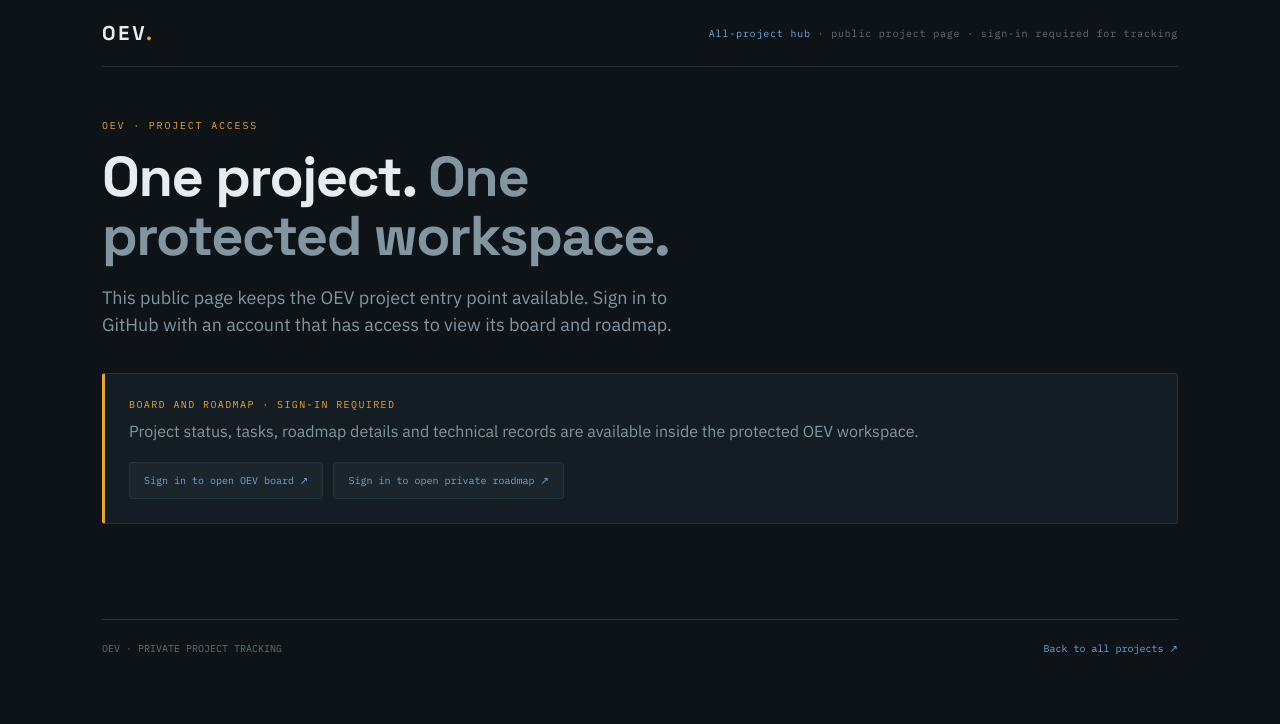
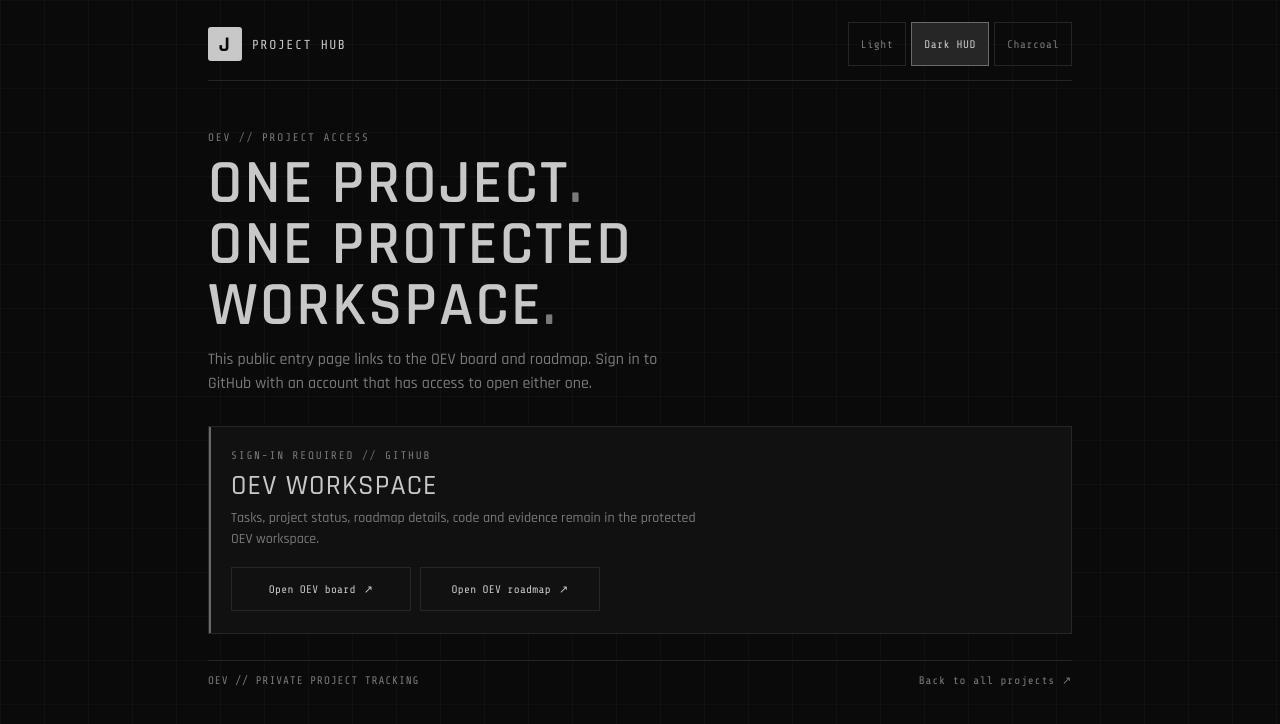
Before and after one commit to JhnsonO/project-hub, a plain HTML site: page oev-roadmap.html in a window 1280 px wide. Drawn offline with nearby package versions, Linux system fonts and the light colour scheme.

Commit message:
Refine hub privacy and OEV entry page

```diff
--- a/oev-roadmap.html
+++ b/oev-roadmap.html
@@ -1,27 +1,64 @@
 <!doctype html>
 <html lang="en">
 <head>
-<meta charset="utf-8"><meta name="viewport" content="width=device-width, initial-scale=1"><meta name="theme-color" content="#0D1317">
-<meta name="description" content="OEV project entry page. Sign in to view its board and roadmap.">
-<title>OEV — Project Access</title>
-<link rel="preconnect" href="https://fonts.googleapis.com"><link rel="preconnect" href="https://fonts.gstatic.com" crossorigin>
-<link href="https://fonts.googleapis.com/css2?family=Space+Grotesk:wght@500;700&family=IBM+Plex+Mono:wght@400;500&family=IBM+Plex+Sans:wght@400;500;600&display=swap" rel="stylesheet">
-<style>
-:root{--bg:#0D1317;--panel:#141D23;--line:#25333C;--ink:#E6EDF0;--muted:#8296A1;--dim:#5D6F7A;--hw:#E8A33D;--sw:#6BA8D8;--display:'Space Grotesk',system-ui,sans-serif;--body:'IBM Plex Sans',system-ui,sans-serif;--mono:'IBM Plex Mono',ui-monospace,monospace}
-*{box-sizing:border-box}body{margin:0;background:var(--bg);color:var(--ink);font:16px/1.55 var(--body);-webkit-font-smoothing:antialiased}a{color:inherit}.wrap{max-width:1120px;margin:auto;padding:0 22px}
-.mast{display:flex;justify-content:space-between;align-items:center;gap:16px;padding:20px 0;flex-wrap:wrap;border-bottom:1px solid var(--line)}.mark{font:700 20px var(--display);letter-spacing:.14em}.mark span{color:var(--hw)}.stamp{font:10px var(--mono);color:var(--dim);letter-spacing:.08em}.stamp a{color:var(--sw);text-decoration:none}
-.hero{padding:52px 0 35px}.kicker{font:10px var(--mono);letter-spacing:.18em;text-transform:uppercase;color:var(--hw);margin:0 0 16px}h1{font:700 clamp(32px,6vw,56px)/1.05 var(--display);letter-spacing:-.025em;margin:0 0 18px;max-width:18ch}h1 em{font-style:normal;color:var(--muted)}.sub{font-size:clamp(15px,2.2vw,18px);color:var(--muted);max-width:55ch;margin:0}
-.access{margin:34px 0 0;padding:24px;border:1px solid var(--line);border-left:3px solid var(--hw);background:var(--panel);border-radius:3px}.label{font:10px var(--mono);letter-spacing:.14em;text-transform:uppercase;color:var(--hw);display:block;margin-bottom:8px}.access p{color:var(--muted);margin:0 0 18px}.buttons{display:flex;gap:10px;flex-wrap:wrap}.buttons a{display:inline-block;text-decoration:none;border:1px solid var(--line);background:#1A252C;padding:11px 14px;border-radius:3px;font:10px var(--mono);color:var(--sw)}.buttons a:hover{border-color:var(--sw)}
-footer{margin-top:60px;border-top:1px solid var(--line);padding:22px 0 42px;display:flex;justify-content:space-between;gap:16px;flex-wrap:wrap}footer span{font:10px var(--mono);color:var(--dim)}footer a{font:10px var(--mono);color:var(--sw);text-decoration:none}
-@media(max-width:620px){.wrap{padding:0 16px}.hero{padding-top:38px}.access{padding:18px}.buttons a{width:100%;text-align:center}}
-</style>
+  <meta charset="utf-8">
+  <meta name="viewport" content="width=device-width, initial-scale=1">
+  <meta name="theme-color" content="#0a0a0a">
+  <meta name="description" content="Public OEV entry page. Sign in to view the protected project board and roadmap.">
+  <title>OEV — Project Access</title>
+  <link rel="preconnect" href="https://fonts.googleapis.com">
+  <link rel="preconnect" href="https://fonts.gstatic.com" crossorigin>
+  <link href="https://fonts.googleapis.com/css2?family=IBM+Plex+Mono:wght@400;500&family=IBM+Plex+Sans:wght@400;500;600&family=JetBrains+Mono:wght@400;500&family=Inter:wght@400;500;600&family=Newsreader:ital,wght@0,500;1,500&family=Rajdhani:wght@500;600;700&family=Share+Tech+Mono&display=swap" rel="stylesheet">
+  <link rel="stylesheet" href="./styles.css">
 </head>
-<body><div class="wrap">
-<header class="mast"><div class="mark">OEV<span>.</span></div><div class="stamp"><a href="index.html">All-project hub</a> · public project page · sign-in required for tracking</div></header>
-<main>
-<section class="hero"><p class="kicker">OEV · project access</p><h1>One project. <em>One protected workspace.</em></h1><p class="sub">This public page keeps the OEV project entry point available. Sign in to GitHub with an account that has access to view its board and roadmap.</p>
-<div class="access"><span class="label">Board and roadmap · sign-in required</span><p>Project status, tasks, roadmap details and technical records are available inside the protected OEV workspace.</p><div class="buttons"><a href="https://github.com/users/JhnsonO/projects/3/views/2" target="_blank" rel="noopener">Sign in to open OEV board ↗</a><a href="https://github.com/JhnsonO/oev/blob/main/docs/roadmap.md" target="_blank" rel="noopener">Sign in to open private roadmap ↗</a></div></div>
-</section>
-</main>
-<footer><span>OEV · PRIVATE PROJECT TRACKING</span><a href="index.html">Back to all projects ↗</a></footer>
-</div></body></html>
+<body>
+  <div id="oev-shell" class="app-shell oev-shell" data-theme="dark">
+    <a class="skip-link" href="#main">Skip to OEV access</a>
+    <main id="main" class="oev-main">
+      <header class="oev-mast">
+        <a class="brand" href="./index.html"><span class="brand-mark">J</span><span>PROJECT HUB</span></a>
+        <fieldset class="theme-switch" aria-label="Display mode">
+          <legend class="sr-only">Display mode</legend>
+          <button type="button" data-theme-choice="light" aria-pressed="false">Light</button>
+          <button type="button" data-theme-choice="dark" aria-pressed="true">Dark HUD</button>
+          <button type="button" data-theme-choice="char" aria-pressed="false">Charcoal</button>
+        </fieldset>
+      </header>
+
+      <section class="oev-hero" aria-labelledby="oev-title">
+        <div class="eyebrow">OEV <span>//</span> PROJECT ACCESS</div>
+        <h1 id="oev-title">One project<span class="title-mark">.</span><br>One protected workspace<span class="title-mark">.</span></h1>
+        <p>This public entry page links to the OEV board and roadmap. Sign in to GitHub with an account that has access to open either one.</p>
+      </section>
+
+      <section class="oev-access" aria-labelledby="access-title">
+        <div class="eyebrow">SIGN-IN REQUIRED <span>//</span> GITHUB</div>
+        <h2 id="access-title">OEV workspace</h2>
+        <p>Tasks, project status, roadmap details, code and evidence remain in the protected OEV workspace.</p>
+        <div class="oev-actions">
+          <a class="workspace-link" href="https://github.com/users/JhnsonO/projects/3/views/2" target="_blank" rel="noopener noreferrer">Open OEV board <span aria-hidden="true">↗</span></a>
+          <a class="workspace-link" href="https://github.com/JhnsonO/oev/blob/main/docs/roadmap.md" target="_blank" rel="noopener noreferrer">Open OEV roadmap <span aria-hidden="true">↗</span></a>
+        </div>
+      </section>
+
+      <footer class="page-footer"><span>OEV // PRIVATE PROJECT TRACKING</span><a href="./index.html">Back to all projects ↗</a></footer>
+    </main>
+  </div>
+  <script>
+    (() => {
+      const root = document.querySelector('#oev-shell');
+      const controls = [...document.querySelectorAll('[data-theme-choice]')];
+      const setTheme = (theme) => {
+        root.dataset.theme = theme;
+        controls.forEach((button) => button.setAttribute('aria-pressed', String(button.dataset.themeChoice === theme)));
+        try { localStorage.setItem('johnson-project-hub-theme', theme); } catch (_) { /* Keep this visit usable. */ }
+      };
+      let saved = 'dark';
+      try { saved = localStorage.getItem('johnson-project-hub-theme') || 'dark'; } catch (_) { /* Use the default theme. */ }
+      if (!['light', 'dark', 'char'].includes(saved)) saved = 'dark';
+      setTheme(saved);
+      controls.forEach((button) => button.addEventListener('click', () => setTheme(button.dataset.themeChoice)));
+    })();
+  </script>
+</body>
+</html>
```
